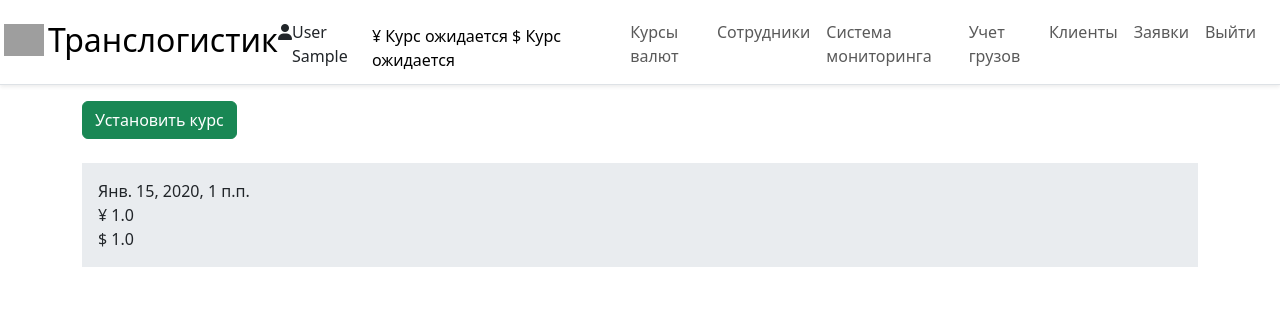
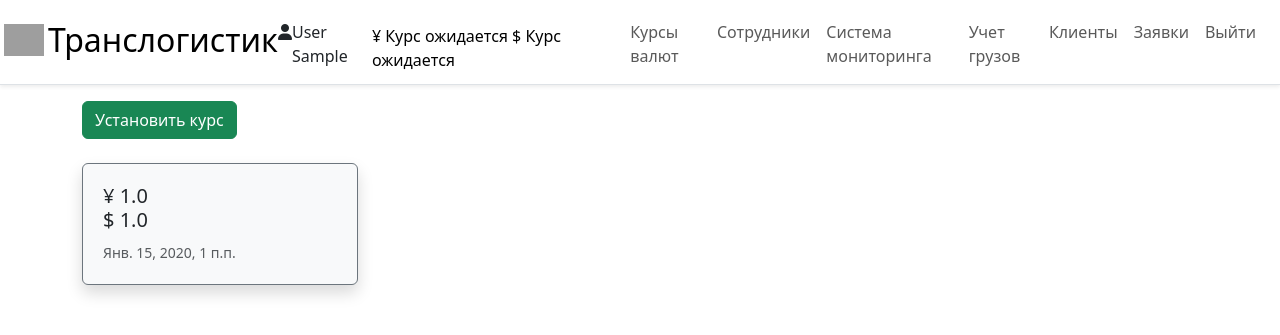
Before and after one commit to linwave/leader_cargo, a Django app: page / in a window 1280 px wide. Shown: the top 335 px of the page. Run offline with Django 3.2, Linux system fonts and the light colour scheme; a user stored in the database is signed in; tables that the repository leaves empty hold one stand-in row (values such as "Sample post"); parts of the project's set-up code (start-up, migrations or seed data) failed here and were passed over; grey boxes are pictures that could not be loaded.

Commit message:
Переделка дизайна КУРСА ВАЛЮТ, СОТРУДНИКИ, фикс таблицы в УЧЕТЕ ГРУЗОВ

```diff
--- a/leader_cargo/main/templates/main/exchangerates.html
+++ b/leader_cargo/main/templates/main/exchangerates.html
@@ -6,15 +6,29 @@
 
 {% block content %}
 <a class="btn btn-success" href="{% url 'create_exchangerates' %}" role="button">Установить курс</a><br><br>
+<div class="row g-1 ">
     {% if currencies %}
     {% for currency in currencies %}
-        <div class="p-3 mb-2 bg-body-secondary" style="transform: rotate(0);">
-            <span>{{ currency.time_create }}</span><br>
+    <div class="col-sm-3">
+        <div class="card text-dark bg-light mb-3 border-secondary shadow p-1 rounded" style="max-width: 280px;">
+            <div class="row g-0">
+                <div class="col-3">
+                </div>
+                <div class="col-12">
+                    <div class="card-body">
+                        <h5 class="card-text">
                             ¥ {{ currency.yuan }}<br>
                             $ {{ currency.dollar }}<br>
+                        </h5>
+                        <p class="card-text"><small class="text-muted">{{ currency.time_create }}</small></p>
+                    </div>
+                </div>
+            </div>
+        </div>
     </div>
     {% endfor %}
     {% else %}
     <p>Нет курсов</p>
     {% endif %}
+</div>
 {% endblock %}
--- a/leader_cargo/main/views.py
+++ b/leader_cargo/main/views.py
@@ -438,7 +438,7 @@ class AddExchangeRatesView(LoginRequiredMixin, DataMixin, CreateView):
 
 
 class ExchangeRatesView(LoginRequiredMixin, DataMixin, ListView):
-    paginate_by = 3
+    paginate_by = 8
     model = ExchangeRates
     template_name = 'main/exchangerates.html'
     context_object_name = 'currencies'
@@ -471,7 +471,7 @@ class ExchangeRatesView(LoginRequiredMixin, DataMixin, ListView):
 
 
 class EmployeesView(LoginRequiredMixin, DataMixin, ListView):
-    paginate_by = 5
+    paginate_by = 6
     model = CustomUser
     template_name = 'main/employees.html'
     context_object_name = 'employees'
```
Also changed, not shown: leader_cargo/analytics/templates/analytics/carrier_files.html (+5 -5 lines), leader_cargo/main/templates/main/employees.html (+18 -2 lines). Lines whose indentation alone changed are shown as unchanged.
